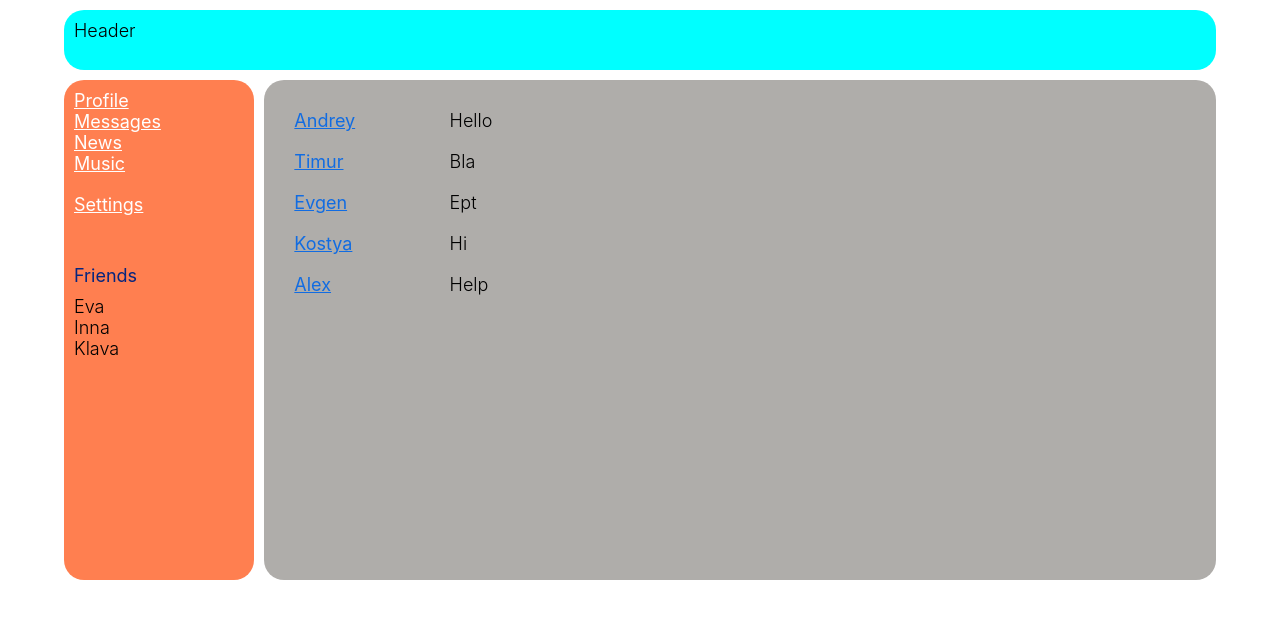
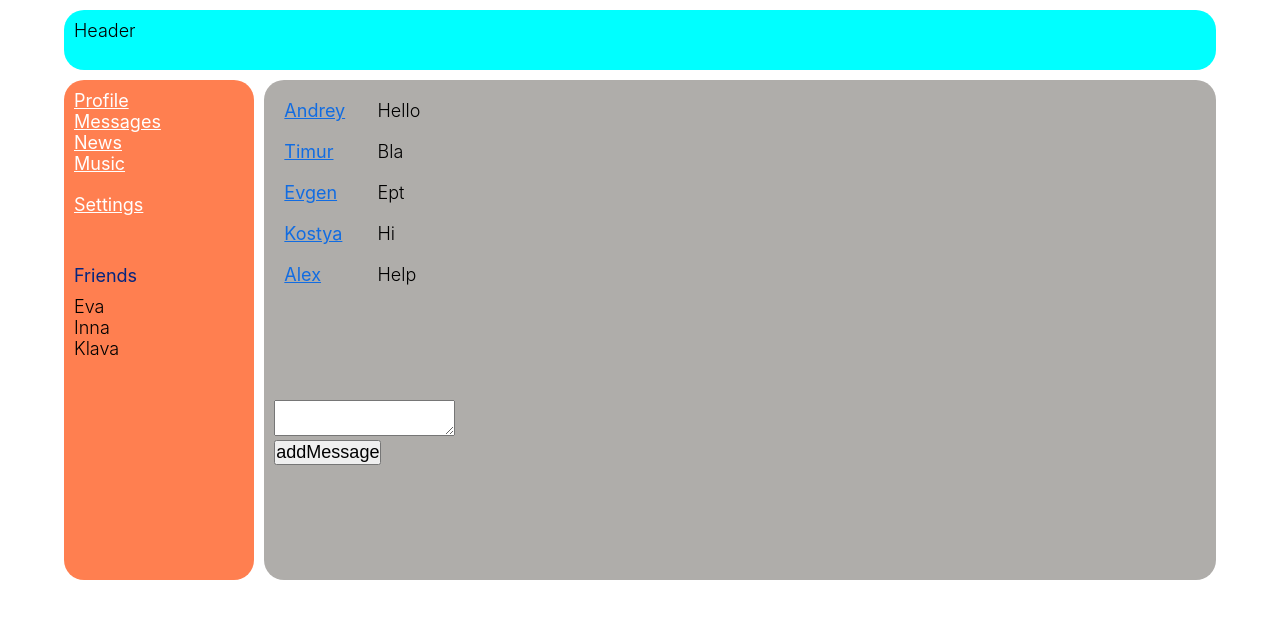
Before and after one commit to andreysumin1982/java-script, a React (Create React App) app in the folder react-app/first-app/: page /dialogs in a window 1280 px wide. Shown: the top 618 px of the page. Built offline with nearby package versions, Linux system fonts and the light colour scheme.

Commit message:
ref-ссылки, рефакторинг

```diff
--- a/react-app/first-app/src/components/Dialogs/DialogItem/DialogItem.jsx
+++ b/react-app/first-app/src/components/Dialogs/DialogItem/DialogItem.jsx
@@ -1,5 +1,4 @@
 import di from './DialogItem.module.css';
-import defaultStyle from '../../../DefaultStyle/DefaultStyle.module.css'
 import { NavLink } from "react-router-dom";
 //
 const DialogItems = (props) =>{
--- a/react-app/first-app/src/components/Dialogs/Dialogs.jsx
+++ b/react-app/first-app/src/components/Dialogs/Dialogs.jsx
@@ -1,3 +1,4 @@
+import React from "react";
 import d from"./Dialogs.module.css"; // Импортируем модуль css
 import defaultStyle from '../../DefaultStyle/DefaultStyle.module.css'
 import DialogItems from "./DialogItem/DialogItem";
@@ -10,15 +11,28 @@ const Dialogs = (props) => {
   let dialogsElement = props.dialogsData.map(d => <DialogItems name = {d.name} id={d.id}/>);
   let messagesElement = props.messagesData.map(m => <Message message = {m.message}/>);
   //
+  // Создаем пустую ссылку
+  let newMessageElement = React.createRef();
+  let addMessage = ()=>{
+    let text = newMessageElement.current.value
+    console.log('textarea message:', text)
+  };
+  //
   return (
           // Использование нескольких классов css
     <div className={`${defaultStyle.defaultStyle} ${d.dialogs}`}>
-      <div className={d.dialogsItems}>
+      <div>
         {dialogsElement}
       </div>
-      <div className={d.messages}>
+      <div>
         {messagesElement}
       </div>
+      {/*textarea addMessage */}
+      <div>
+        <textarea ref={newMessageElement}></textarea>
+        <button onClick={addMessage}>addMessage</button>
+      </div>
+
     </div>
     );
 };
--- a/react-app/first-app/src/components/Dialogs/Dialogs.module.css
+++ b/react-app/first-app/src/components/Dialogs/Dialogs.module.css
@@ -2,25 +2,8 @@
   grid-area: c;
   /**/
   display: grid;
-  grid-template-columns: 2fr 10fr;
+  grid-template-columns: 10% 20%;
   background-color: rgb(175, 173, 170);
   height: 500px;
 }
 /**/
-
-.dialogsItems{
-  padding: 10px;
-}
-.dialogsItems .active{
-  color: rgb(72, 105, 11);
-}
-.dialog{
-
-}
-/**/
-.messages{
-  padding: 10px;
-}
-.message{
-
-}
--- a/react-app/first-app/src/components/Dialogs/Message/Message.module.css
+++ b/react-app/first-app/src/components/Dialogs/Message/Message.module.css
@@ -1,7 +1,4 @@
 /**/
-.messages{
-  padding: 10px;
-}
 .message{
   padding: 10px;
 }
--- a/react-app/first-app/src/components/Profile/MyPosts/MyPosts.jsx
+++ b/react-app/first-app/src/components/Profile/MyPosts/MyPosts.jsx
@@ -8,7 +8,7 @@ const MyPosts = (props) => {
     //Перебираем массив объектов получ. с сервака и вытаскиваем данн. в новый массив
     let postsElements = props.postsData.map(p => <Post message = {p.message}/>)
     //
-    //Создаем реферальную ссылку
+    //Создаем пустую ссылку
     let newPostElement = React.createRef();
     //Созаем ф-цию для вывода сообщения
     let addPost = () =>{
```
